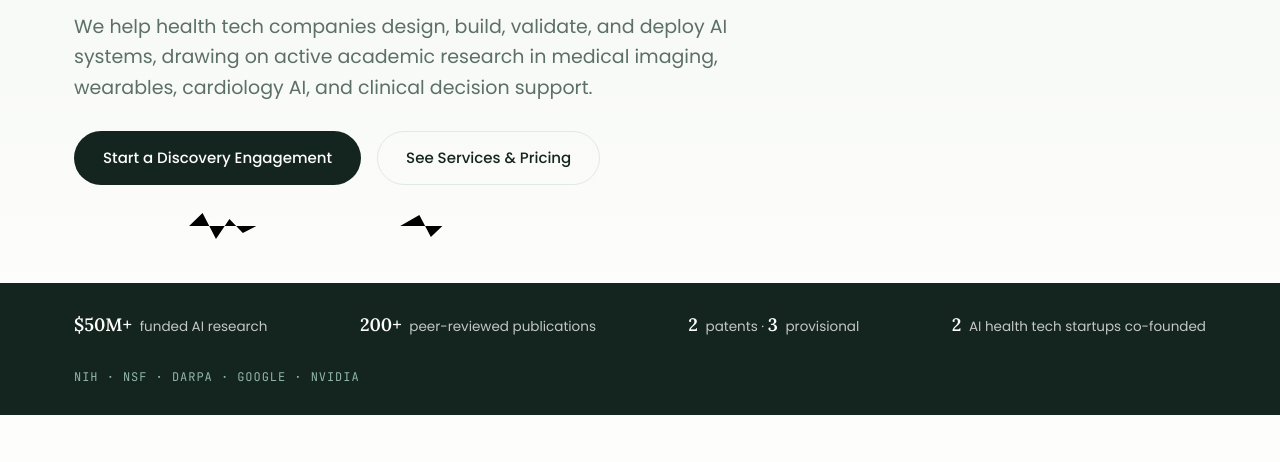
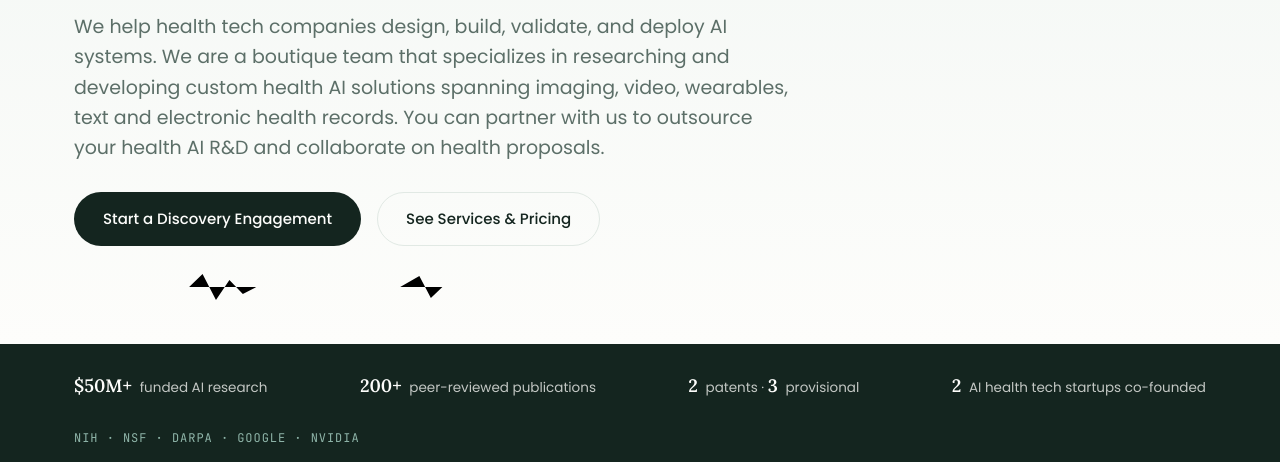
Before and after one commit to dkrathi457/concordance-health-site, a plain HTML site: page index.html in a window 1280 px wide. Shown: the part 338-800 px from the top of the page. Drawn offline with Linux system fonts and the light colour scheme.

Commit message:
Changes to main page

```diff
--- a/index.html
+++ b/index.html
@@ -44,7 +44,7 @@
     <div class="wrap">
       <div class="eyebrow">Concordance Health AI</div>
       <h1>From concept to <em>deployed, validated</em> solution.</h1>
-      <p class="lede">We help health tech companies design, build, validate, and deploy AI systems, drawing on active academic research in medical imaging, wearables, cardiology AI, and clinical decision support.</p>
+      <p class="lede">We help health tech companies design, build, validate, and deploy AI systems. We are a boutique team that specializes in researching and developing custom health AI solutions spanning imaging, video, wearables, text and electronic health records. You can partner with us to outsource your health AI R&amp;D and collaborate on health proposals.</p>
       <div class="cta-row">
         <a href="contact.html" class="btn btn-primary">Start a Discovery Engagement</a>
         <a href="pricing.html" class="btn btn-ghost">See Services &amp; Pricing</a>
```
